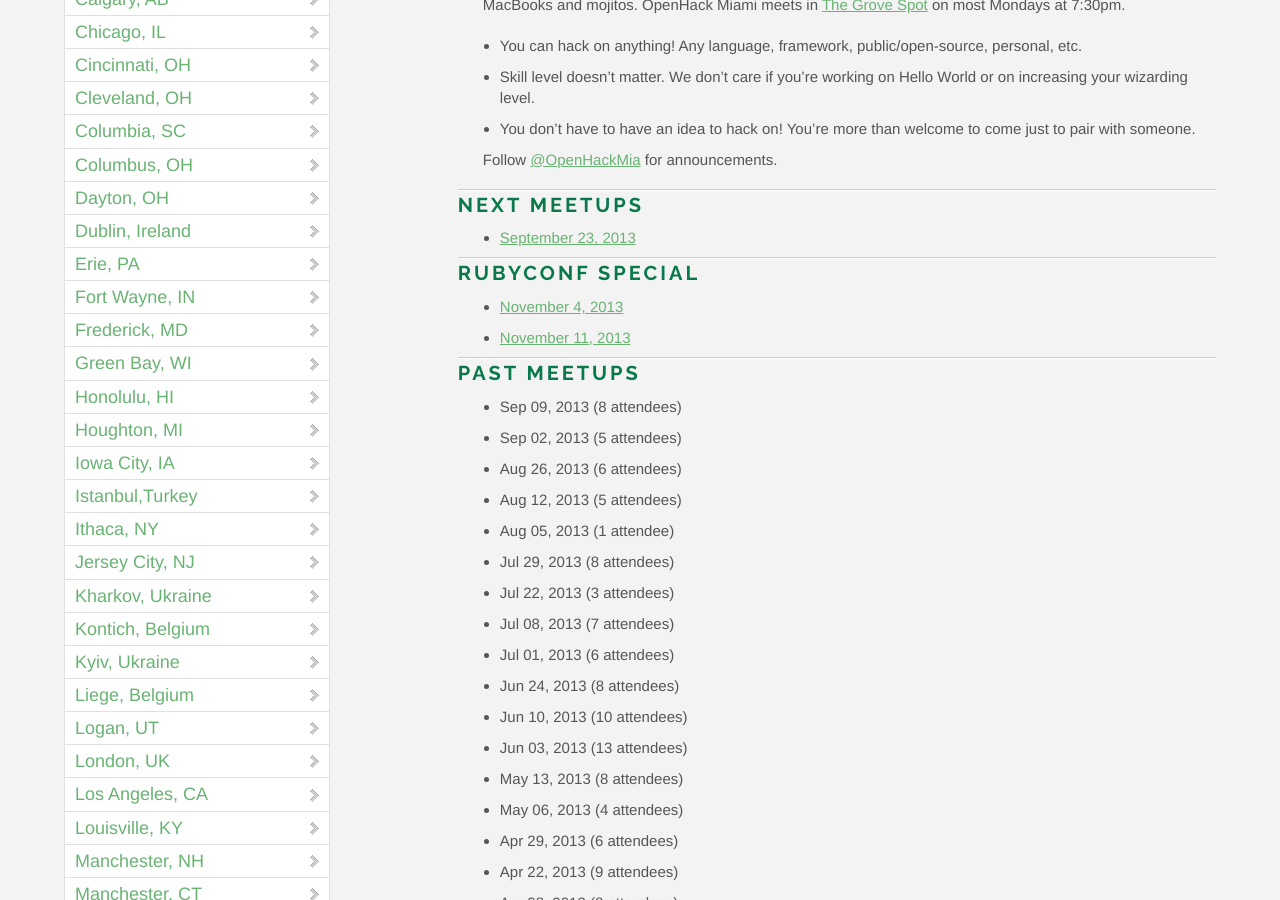
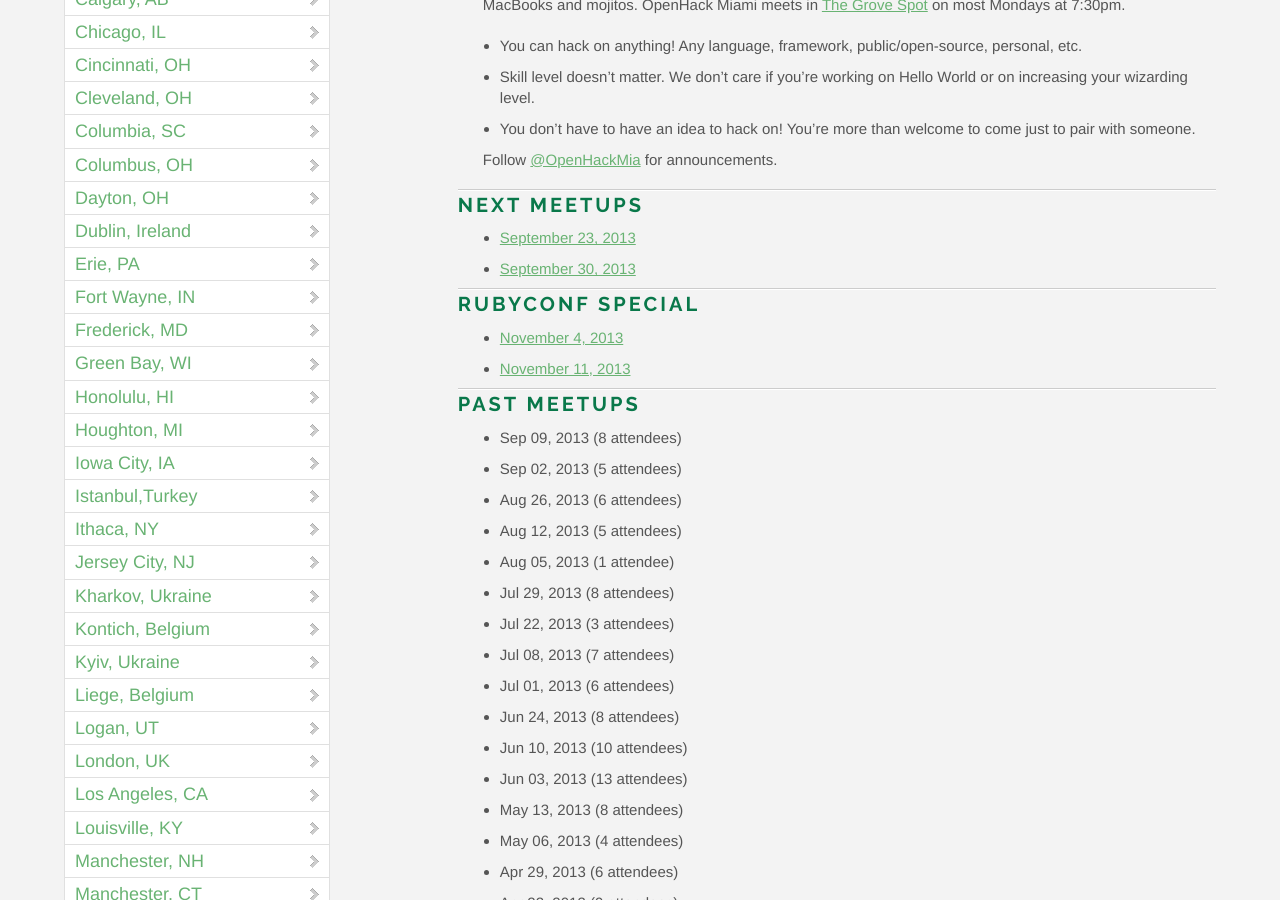
Before and after one commit to OpenHack/openhack.github.com, a Jekyll site: the page built from miami/index.markdown, in a window 1280 px wide and 900 px high, scrolled down 764 px. Built offline with Jekyll 4.4.1, drawn with Linux system fonts in a browser that asks for light colours; nearby versions of some CDN libraries; Markdown is read by kramdown in place of the engine named in the settings; comment, search, counter and statistics services are not loaded.

Commit message:
update upcoming miami meetups

```diff
--- a/miami/index.markdown
+++ b/miami/index.markdown
@@ -20,6 +20,7 @@ Follow [@OpenHackMia](http://twitter.com/openhackmia) for announcements.
 ### Next meetups
 
 * [September 23, 2013](http://www.meetup.com/miamirb/events/138011642/)
+* [September 30, 2013](http://www.meetup.com/miamirb/events/139859522/)
 
 ### RubyConf Special
 
```
